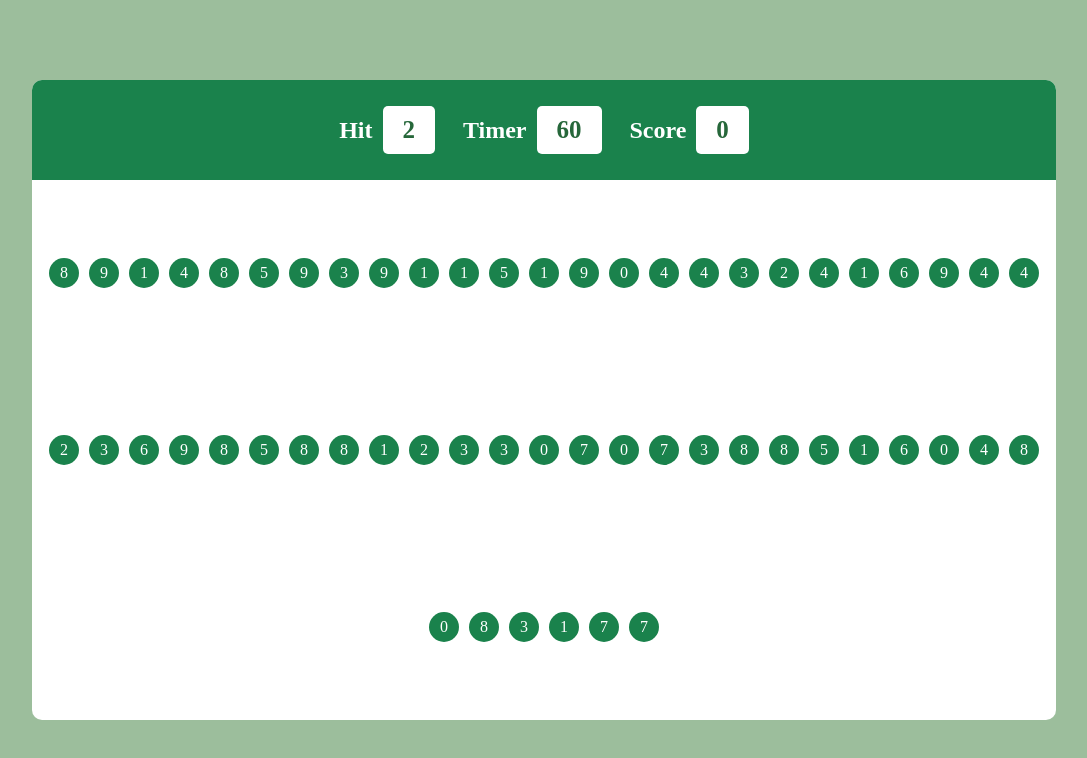
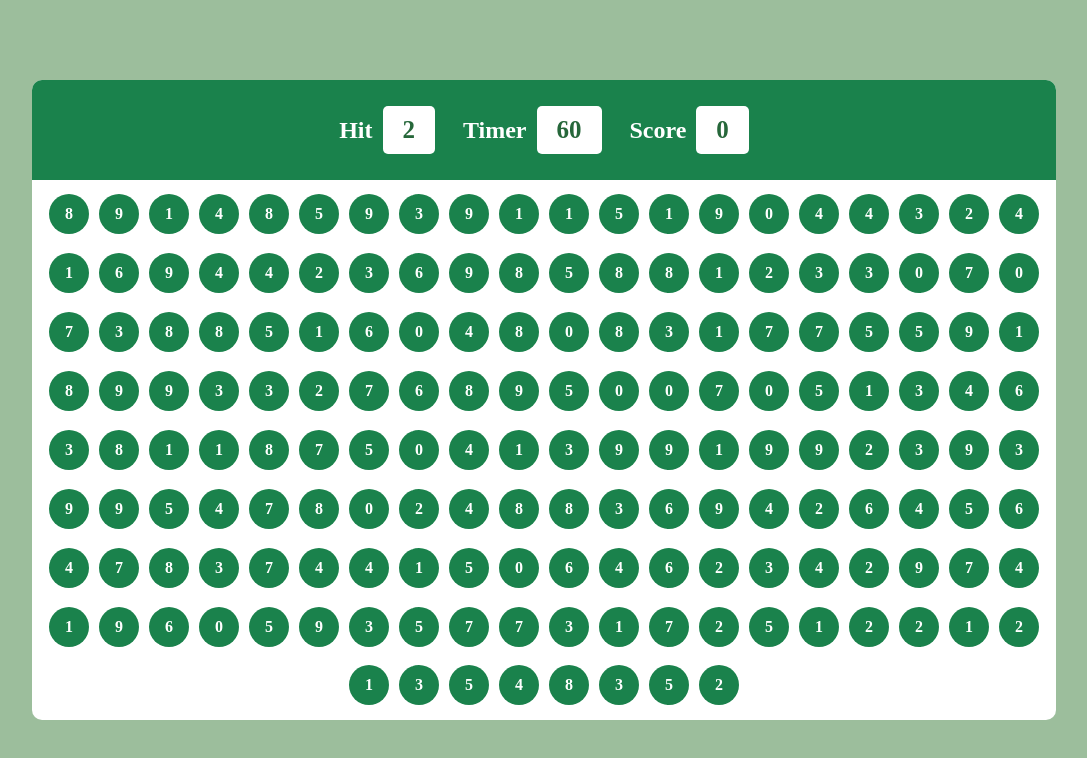
Before and after one commit to Ashwin2323/Bubble_Game, a plain HTML site: page index.html in a window 1280 px wide. Shown: the whole page, without its empty margins (96-1183 px from the left). Drawn offline with Linux system fonts and the light colour scheme.

Commit message:
name update

```diff
--- a/index.html
+++ b/index.html
@@ -3,7 +3,7 @@
 <head>
     <meta charset="UTF-8">
     <meta name="viewport" content="width=device-width, initial-scale=1.0">
-    <title>Document</title>
+    <title>Bubble Game</title>
     <link rel="stylesheet" href="style.css">
 </head>
 <body>
--- a/script.js
+++ b/script.js
@@ -29,15 +29,13 @@ function IncreaseScore(){
 function makeBubble(){
     var clutter = "";
 
-    for(var i=1;i<=56;i++){
+    for(var i=1;i<=168;i++){
         var rn = Math.floor(Math.random()*10);
         clutter += `<div id="bubble">${rn}</div>`;
     }
 
     document.querySelector('#pbtm').innerHTML = clutter;
 }
-
-
 
 
 function startgame(){
--- a/style.css
+++ b/style.css
@@ -70,12 +70,12 @@ width: 100%;
     display: flex;
     align-items: center;
     justify-content: center;
-    width: 30px;
-    height: 30px;
+    width: 40px;
+    height: 40px;
     border-radius: 50%;
     color: #fff;
     background-color: rgb(26, 130, 76);
-    font-weight: 500;
+    font-weight: 800;
 }
 
 #bubble:hover{
```
